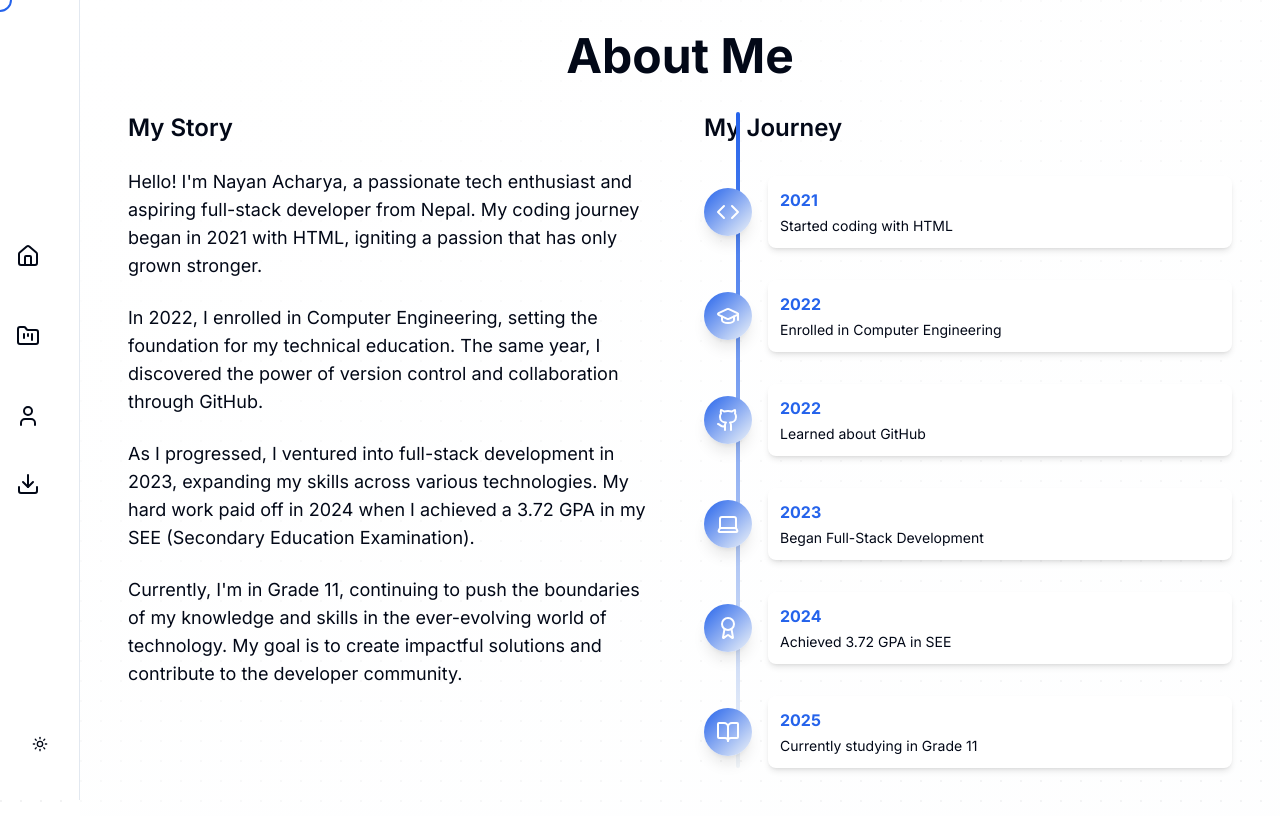
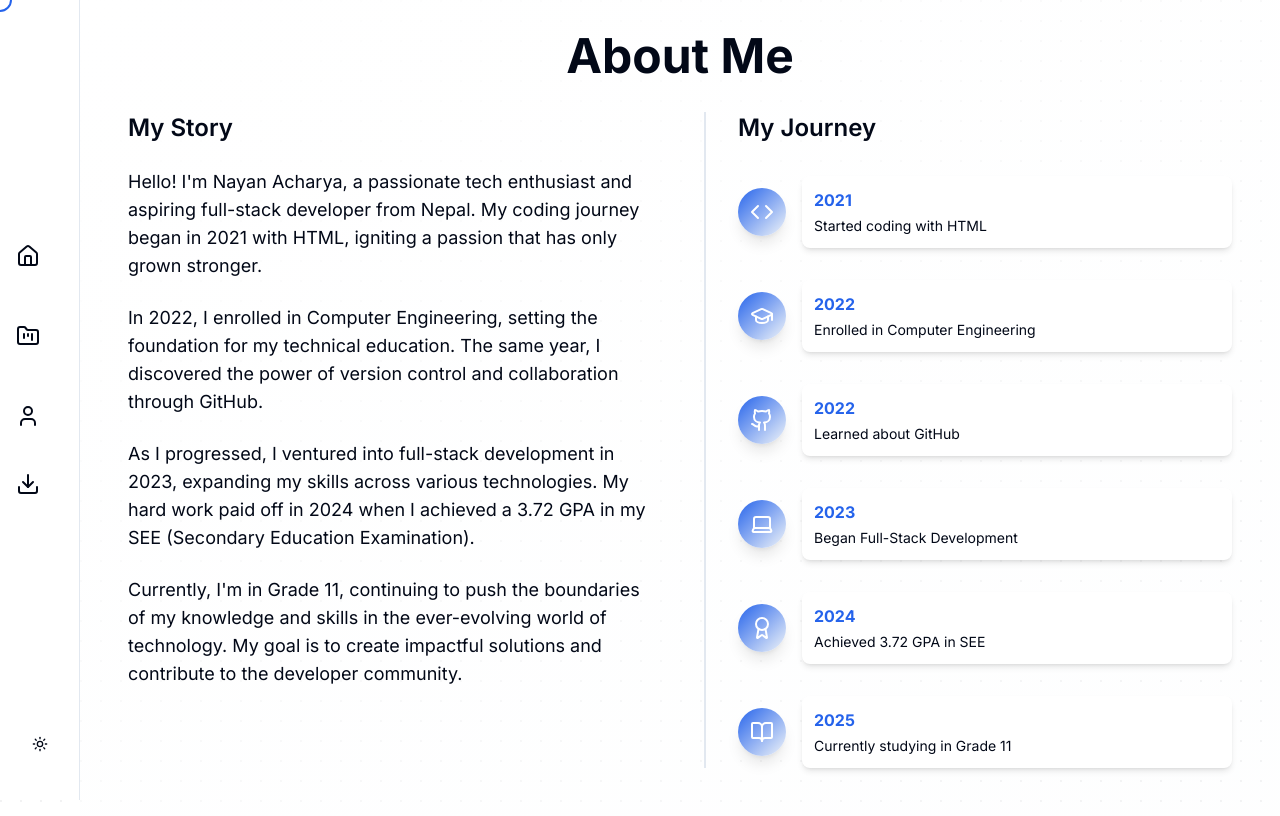
Before and after one commit to nayan135/nayan135Portfolio, a Next.js app: page /about in a window 1280 px wide. Built offline with nearby package versions, Linux system fonts and the light colour scheme.

Commit message:
about mw

```diff
--- a/components/about-section.tsx
+++ b/components/about-section.tsx
@@ -55,18 +55,7 @@ export function AboutSection() {
               developer community.
             </p>
           </motion.div>
-          <motion.div
-            initial={{ x: 50, opacity: 0 }}
-            animate={{ x: 0, opacity: 1 }}
-            transition={{ delay: 0.4, duration: 0.5 }}
-            className="relative"
-          >
-            <motion.div
-              initial={{ height: 0 }}
-              animate={{ height: "100%" }}
-              transition={{ delay: 0.6, duration: 1 }}
-              className="absolute left-8 top-0 w-1 bg-gradient-to-b from-primary to-secondary h-full rounded-full"
-            />
+          <motion.div className="pl-8 border-l-2 border-gradient-to-b from-primary to-secondary">
             <h3 className="text-2xl font-semibold mb-8">My Journey</h3>
             <ul className="space-y-8">
               {journeyItems.map((item, index) => (
```
